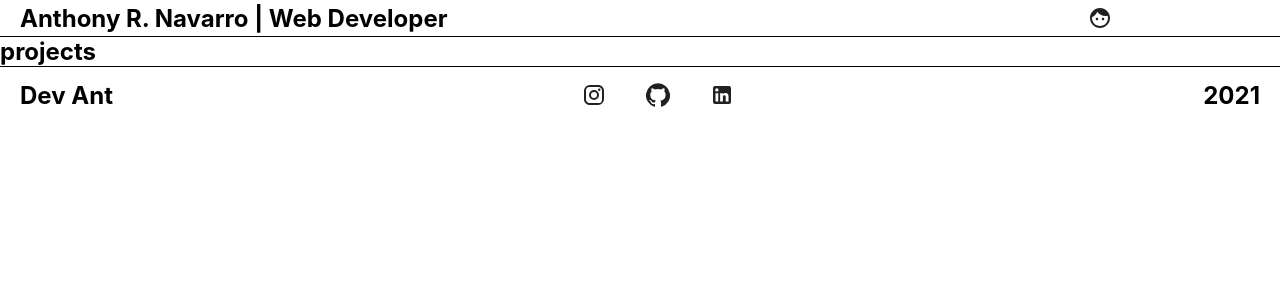
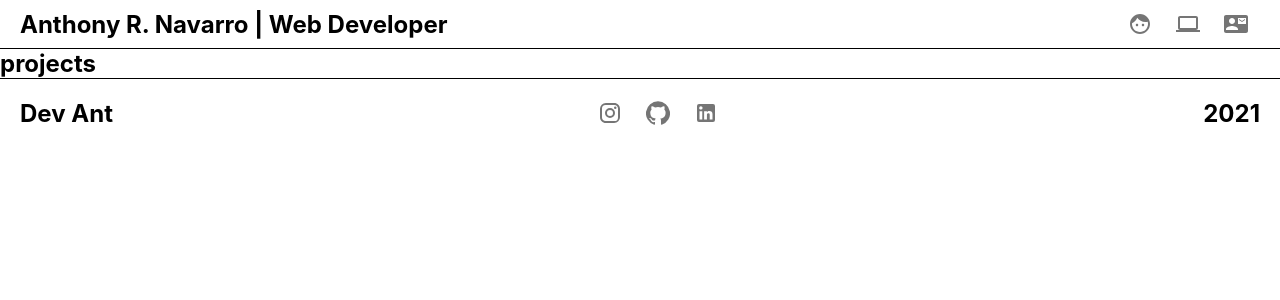
Before and after one commit to arn-foto/P33P, a React (Create React App) app: page /projects in a window 1280 px wide. Shown: the top 300 px of the page. Built offline with nearby package versions, Linux system fonts and the light colour scheme.

Commit message:
+ Connect routes

```diff
--- a/src/Js/Footer.js
+++ b/src/Js/Footer.js
@@ -3,7 +3,7 @@ import "../styles/Footer.css";
 import InstagramIcon from "@material-ui/icons/Instagram";
 import GitHubIcon from "@material-ui/icons/GitHub";
 import LinkedInIcon from "@material-ui/icons/LinkedIn";
-import { Button } from "@material-ui/core";
+import { IconButton } from "@material-ui/core";
 
 function Footer() {
 	return (
@@ -12,15 +12,15 @@ function Footer() {
 				<h2>Dev Ant</h2>
 			</div>
 			<div className="footer__middle">
-				<Button>
+				<IconButton>
 					<InstagramIcon />
-				</Button>
-				<Button>
+				</IconButton>
+				<IconButton>
 					<GitHubIcon />
-				</Button>
-				<Button>
+				</IconButton>
+				<IconButton>
 					<LinkedInIcon />
-				</Button>
+				</IconButton>
 			</div>
 			<div className="footer__right">
 				<h2>2021</h2>
--- a/src/Js/Header.js
+++ b/src/Js/Header.js
@@ -1,9 +1,14 @@
-import { Button } from "@material-ui/core";
 import React from "react";
 import "../styles/Header.css";
+import { useHistory } from "react-router-dom";
+import { IconButton } from "@material-ui/core";
 import FaceIcon from "@material-ui/icons/Face";
+import ComputerIcon from "@material-ui/icons/Computer";
+import ContactMailIcon from "@material-ui/icons/ContactMail";
 
 function Header() {
+	const history = useHistory();
+
 	return (
 		<div className="header">
 			<div className="header__left">
@@ -11,12 +16,16 @@ function Header() {
 			</div>
 			<div className="header__middle"></div>
 			<div className="header__right">
-				<Button>
+				<IconButton onClick={() => history.push("/about")}>
 					<FaceIcon />
-				</Button>
-				<Button></Button>
+				</IconButton>
+				<IconButton onClick={() => history.push("/projects")}>
+					<ComputerIcon />
+				</IconButton>
 
-				<Button></Button>
+				<IconButton>
+					<ContactMailIcon />
+				</IconButton>
 			</div>{" "}
 		</div>
 	);
```
Also changed, not shown: 1 other file (tests, documents, lock files or other folders).
